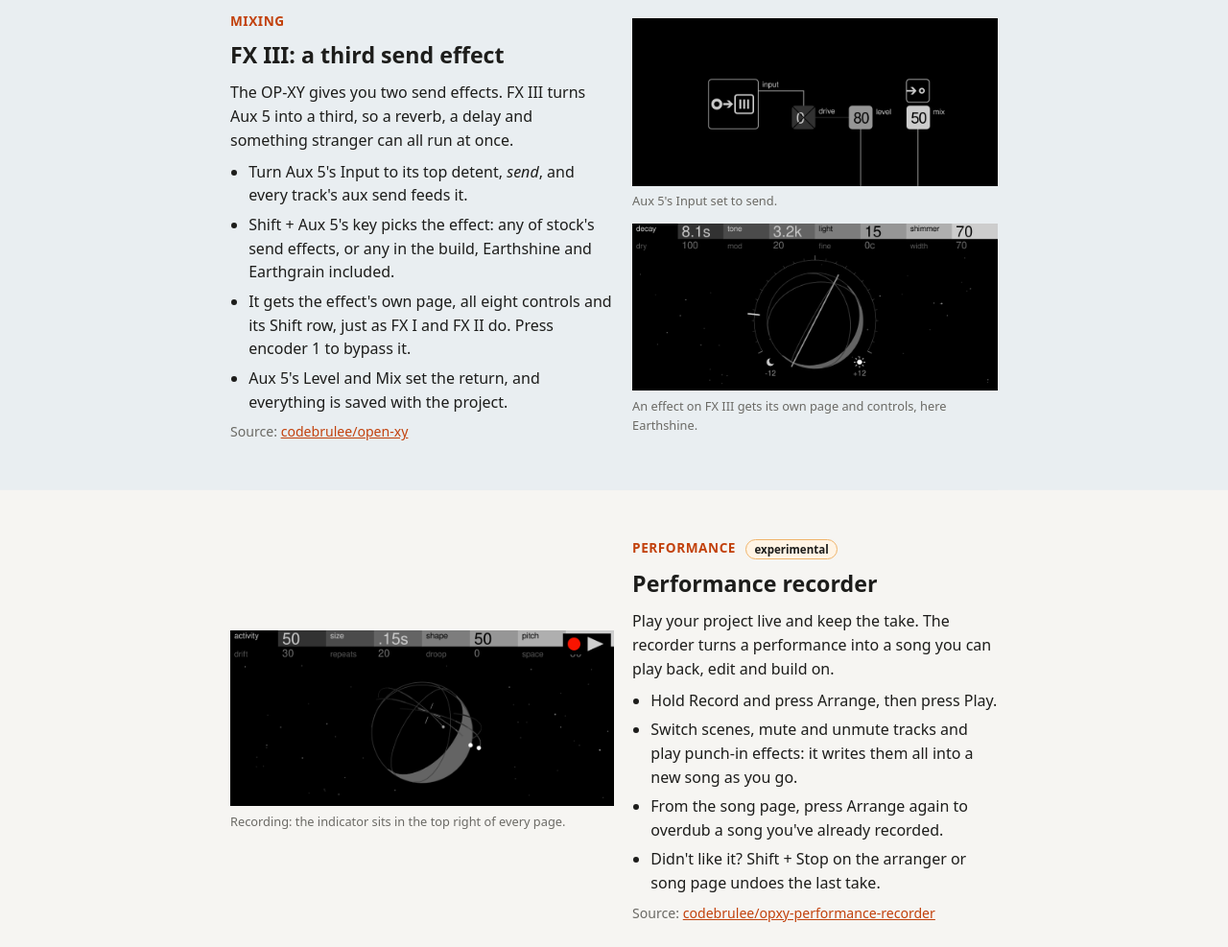
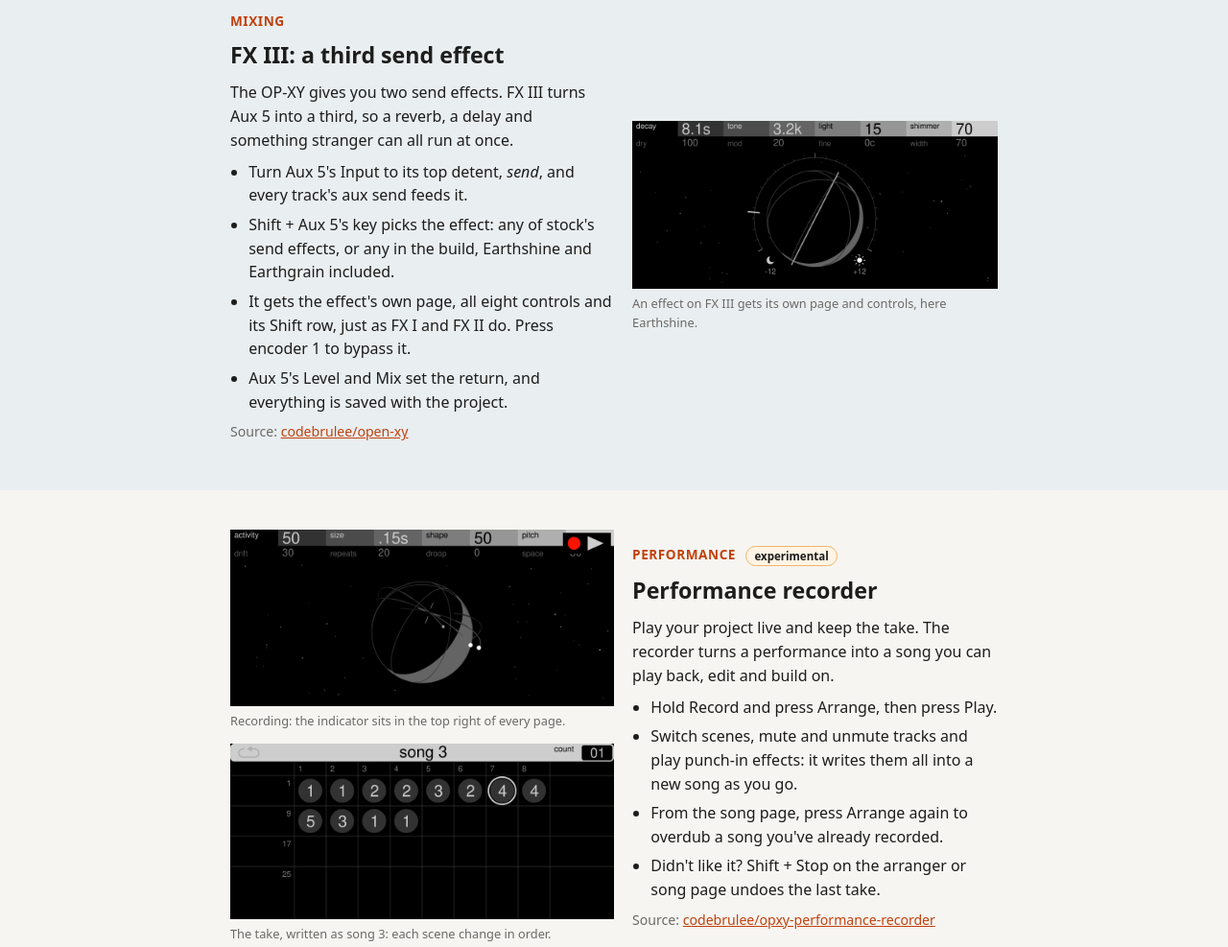
Before and after one commit to codebrulee/opxy-build, a plain HTML site: page index.html in a window 1280 px wide. Shown: the part 495-1482 px from the top of the page at 96% size. Drawn offline with Linux system fonts and the light colour scheme.

Commit message:
Landing page: the recorded take on the song page; drop the send-icon picture, whose artwork the builder doesn't install
Co-Authored-By: Claude Opus 5.5 <noreply@anthropic.com>

```diff
--- a/index.html
+++ b/index.html
@@ -86,8 +86,7 @@ figcaption{color:var(--muted);font-size:.8rem;margin-top:.4rem}
 </ul>
 <p class="links">Source: <a href="https://github.com/codebrulee/open-xy/tree/build/2026.11.18">codebrulee/open-xy</a></p>
 </div>
-<figure><img src="images/fx3-send.png" alt="Aux 5's Input page set to send: an arrow into III" width="960" height="440"><figcaption>Aux 5's Input set to send.</figcaption>
-<img style="margin-top:.8rem" src="images/fx3.png" alt="An effect's own page with its controls along the top: here Earthshine" width="960" height="440"><figcaption>An effect on FX III gets its own page and controls, here Earthshine.</figcaption></figure>
+<figure><img src="images/fx3.png" alt="An effect's own page with its controls along the top: here Earthshine" width="960" height="440"><figcaption>An effect on FX III gets its own page and controls, here Earthshine.</figcaption></figure>
 </section>
 
 <section class="feature img flip">
@@ -103,7 +102,8 @@ figcaption{color:var(--muted);font-size:.8rem;margin-top:.4rem}
 </ul>
 <p class="links">Source: <a href="https://github.com/codebrulee/opxy-performance-recorder">codebrulee/opxy-performance-recorder</a></p>
 </div>
-<figure><img src="images/recorder.png" alt="The recorder's red dot and play symbol in the top right corner, over Earthgrain's screen" width="960" height="440"><figcaption>Recording: the indicator sits in the top right of every page.</figcaption></figure>
+<figure><img src="images/recorder.png" alt="The recorder's red dot and play symbol in the top right corner, over Earthgrain's screen" width="960" height="440"><figcaption>Recording: the indicator sits in the top right of every page.</figcaption>
+<img style="margin-top:.8rem" src="images/recorder-song.png" alt="The song page: song 3, a row of recorded scenes, 1 1 2 2 3 2 4 4 5 3 1 1" width="960" height="440"><figcaption>The take, written as song 3: each scene change in order.</figcaption></figure>
 </section>
 
 <section class="feature img">
```
Also changed, not shown: images/fx3-send.png (deleted), images/recorder-song.png (added).
